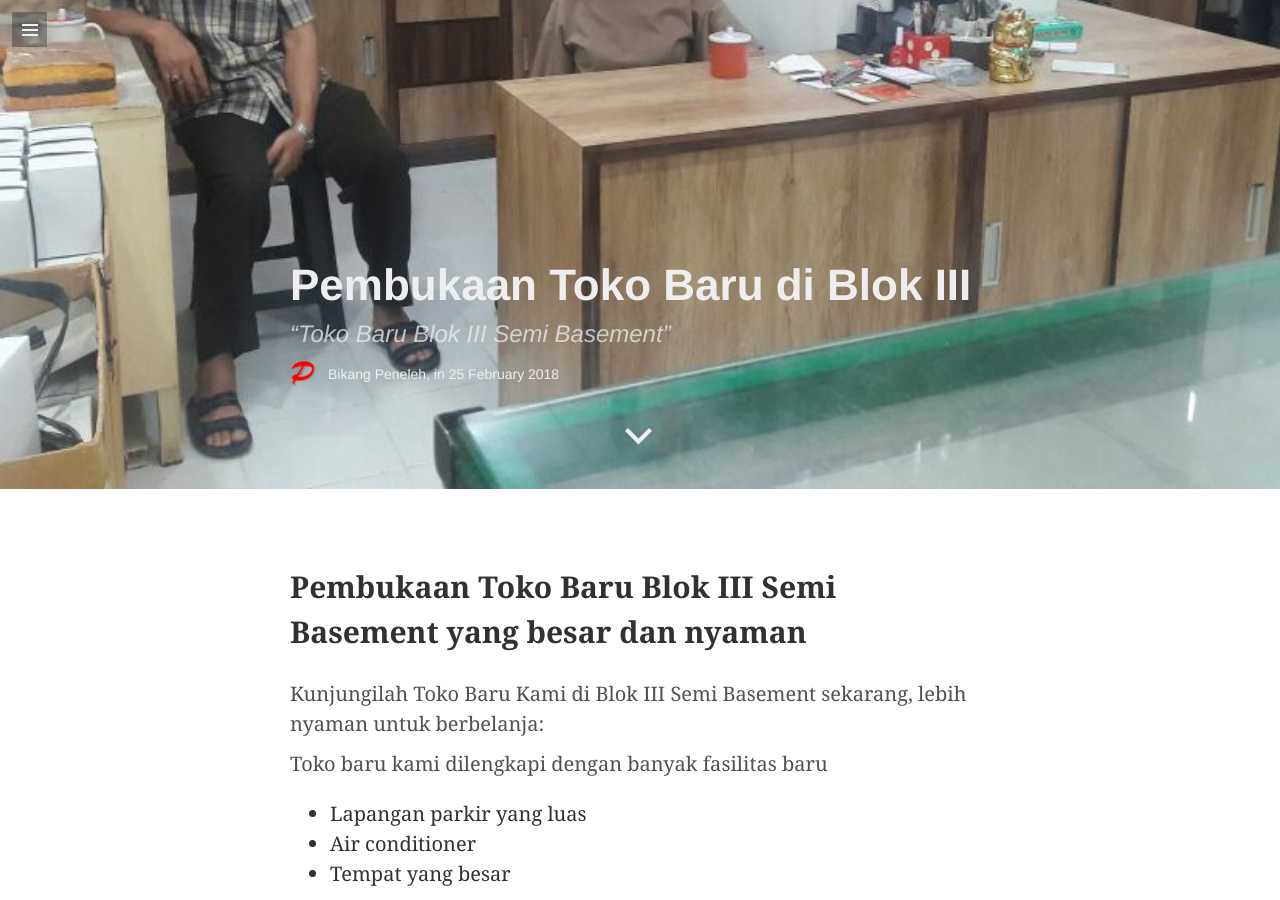
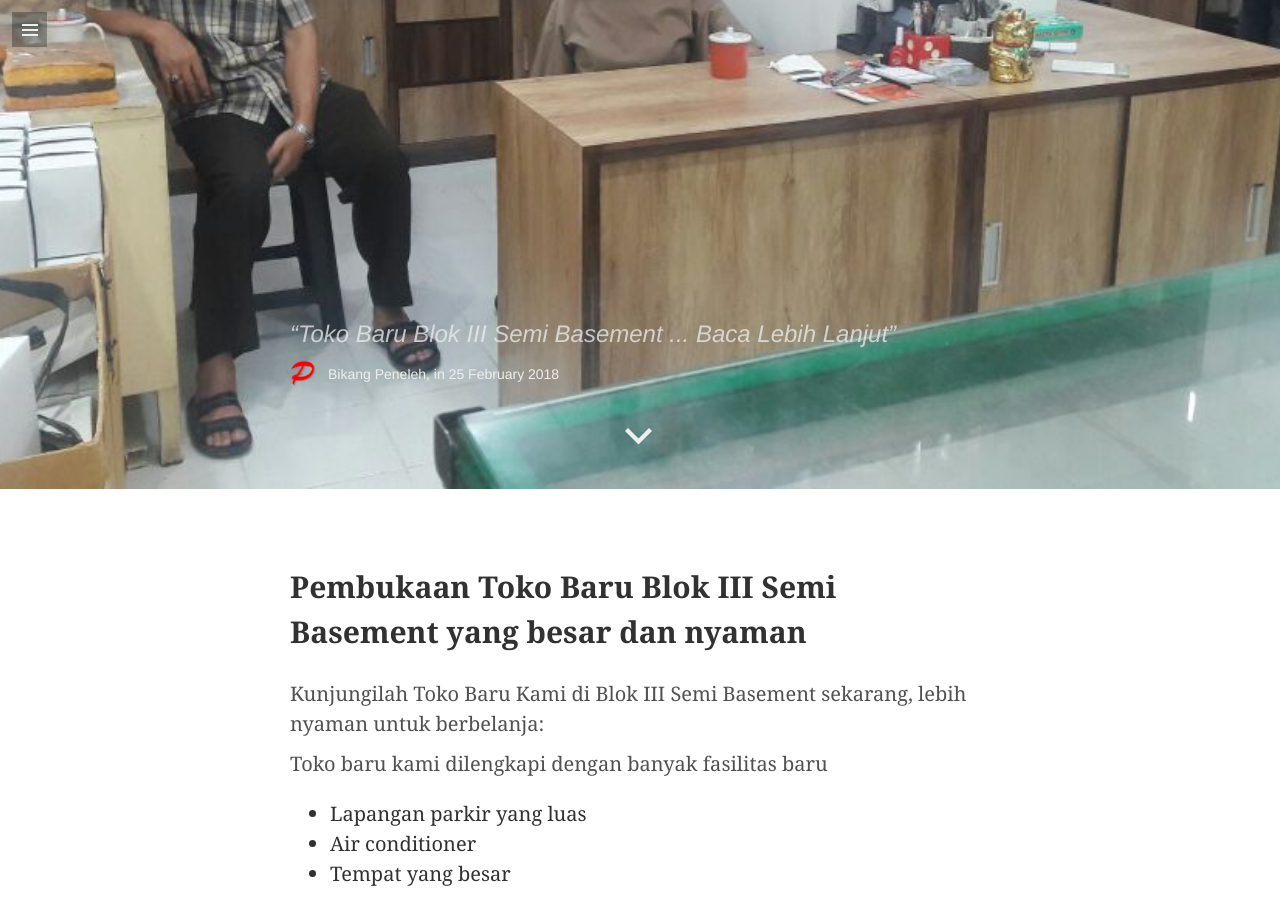
Before and after one commit to bikangpeneleh/bikangpeneleh, a Jekyll site: the page built from _posts/2018-02-25-pembukaan-toko-baru.md, in a window 1280 px wide and 900 px high, scrolled down 411 px. Built offline with Jekyll 4.4.1, drawn with Linux system fonts in a browser that asks for light colours; some web fonts are replaced; comment, search, counter and statistics services are not loaded.

Commit message:
Test Link Update

```diff
--- a/_posts/2018-02-25-pembukaan-toko-baru.md
+++ b/_posts/2018-02-25-pembukaan-toko-baru.md
@@ -1,7 +1,7 @@
 ---
 layout: post
-title: Pembukaan Toko Baru di Blok III
-quote: "Toko Baru Blok III Semi Basement"
+title: <Pembukaan Toko Baru di Blok III>
+quote: "Toko Baru Blok III Semi Basement ... Baca Lebih Lanjut"
 image:
       url: /media/toko_baru_Feb2018/toko_baru_01.jpeg
 tags:
```
